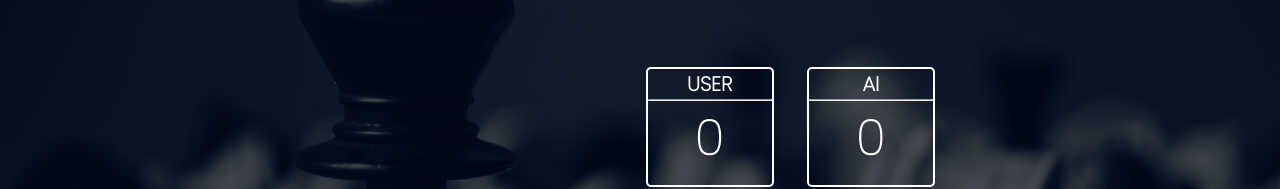
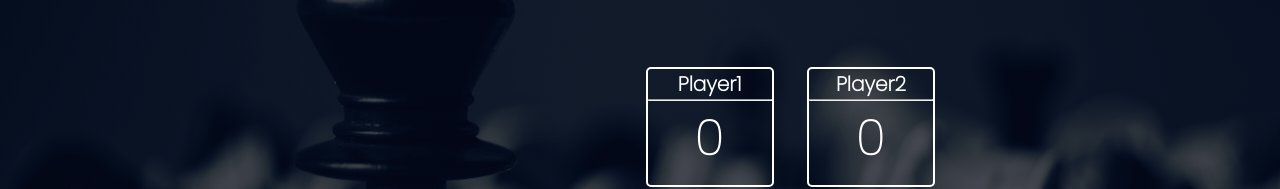
Before and after one commit to SaquibShakeel/RockPaperScissor, a plain HTML site: page index.html in a window 1280 px wide. Shown: the part 280-469 px from the top of the page. Drawn offline with Linux system fonts and the light colour scheme.

Commit message:
Update index.html

```diff
--- a/index.html
+++ b/index.html
@@ -53,12 +53,12 @@
 			</div>
 			<div class="scoreboard">
 				<div class="score_panels userScore">
-					<strong>USER</strong>
+					<strong>Player1</strong>
 					<hr />
 					<div class="actual-score-1">0</div>
 				</div>
 				<div class="score_panels AIScore">
-					<strong>AI</strong>
+					<strong>Player2</strong>
 					<hr />
 					<div class="actual-score-2">0</div>
 				</div>
```
